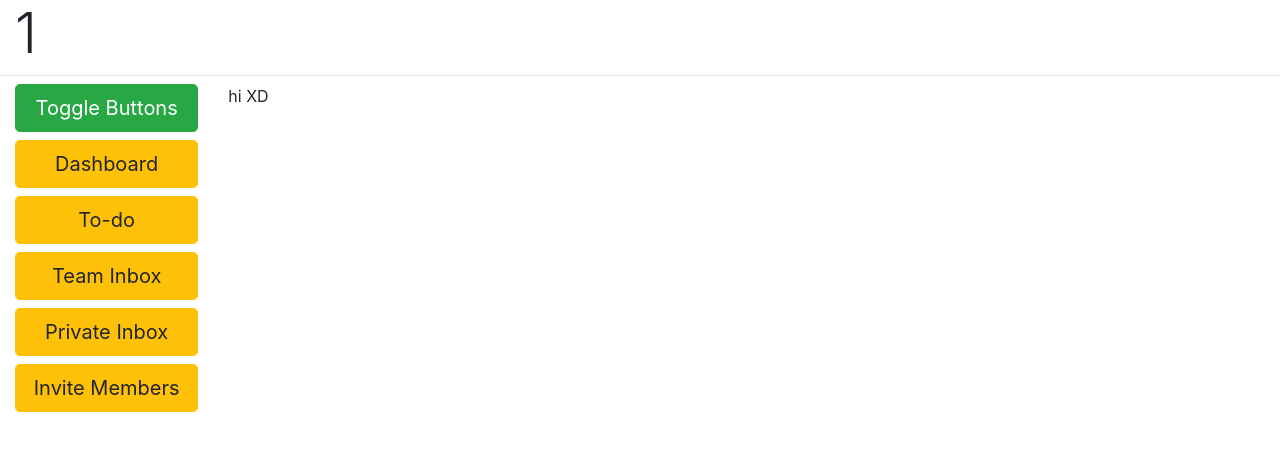
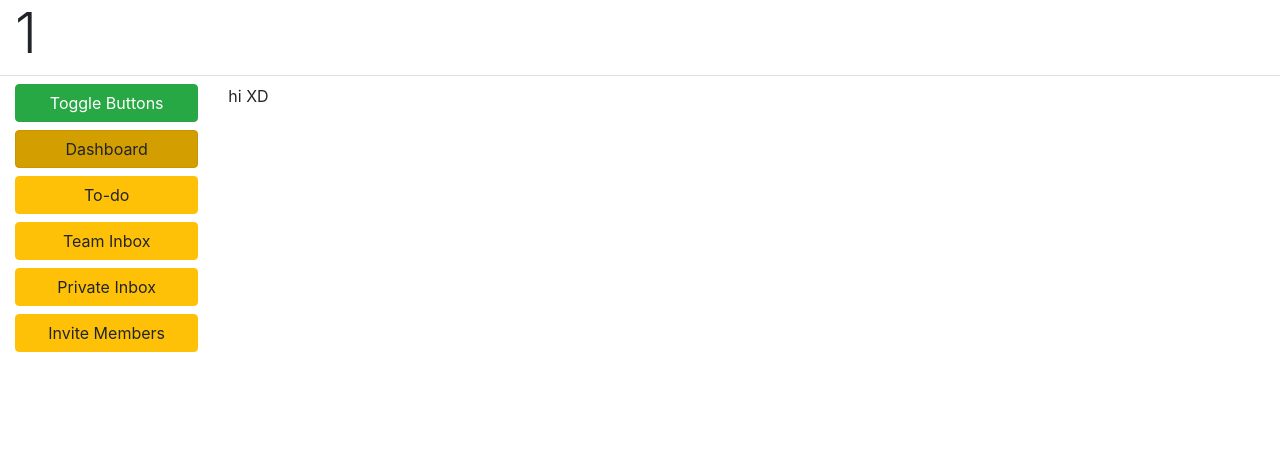
Before and after one commit to JChirinos3201/LetNogo, a Flask app: page /project/1/1 in a window 1280 px wide. Shown: the part 82-533 px from the top of the page. Run offline with Flask 2, Linux system fonts and the light colour scheme; a user stored in the database is signed in; data comes from the database, SQL or seed files in the repository; some libraries are stand-ins or nearby versions.

Commit message:
made the project prettier

```diff
--- a/templates/project.html
+++ b/templates/project.html
@@ -52,13 +52,22 @@
     <div class="container-fluid mt-2">
         <div class="row">
             <div class="col-md-3 col-lg-2" bg-success id="buttonColumn">
-                <button class="btn btn-lg btn-block btn-success" type="button" data-toggle="collapse" data-target="#buttons" aria-expanded="false" aria-controls="buttons">Toggle Buttons</button>
-                <div class="my-2 collapse show" id="buttons" visible>
-                    <button class="btn btn-lg btn-block btn-warning" onclick="displayDash()">Dashboard</button>
-                    <button class="btn btn-lg btn-block btn-warning" onclick="displayTasks()">To-do</button>
-                    <button class="btn btn-lg btn-block btn-warning" onclick="displayTeamInbox()">Team Inbox</button>
-                    <button class="btn btn-lg btn-block btn-warning" onclick="displayPrivateInbox()">Private Inbox</button>
-                    <button class="btn btn-lg btn-block btn-warning" type="button" data-toggle="collapse" data-target="#joinID" aria-expanded="false" aria-controls="joinID">Invite Members</button>
+                <button class="btn btn-block btn-success" type="button" data-toggle="collapse" data-target="#buttons" aria-expanded="false" aria-controls="buttons">Toggle Buttons</button>
+                <div class="btn-group-toggle my-2 collapse show" id="buttons" visible data-toggle="buttons">
+
+                    <label class="btn btn-warning btn-block active">
+                        <input type="radio" name="options" id="option1" autocomplete="off" checked>Dashboard
+                    </label>
+                    <label class="btn btn-warning btn-block ">
+                        <input type="radio" name="options" id="option2" autocomplete="off">To-do
+                    </label>
+                    <label class="btn btn-warning btn-block ">
+                        <input type="radio" name="options" id="option3" autocomplete="off">Team Inbox
+                    </label>
+                    <label class="btn btn-warning btn-block ">
+                        <input type="radio" name="options" id="option4" autocomplete="off">Private  Inbox
+                    </label>
+                    <button class="btn btn-block btn-warning" type="button" data-toggle="collapse" data-target="#joinID" aria-expanded="false" aria-controls="joinID">Invite Members</button>
                     <div class="collapse" id="joinID">
                         <div class="card card-body">
                             Other team members can join using this ID: <strong><textarea class="form-control" style="resize: none;" rows="5" id="toClipboard" disabled>{{p_id}}</textarea></strong>
```
